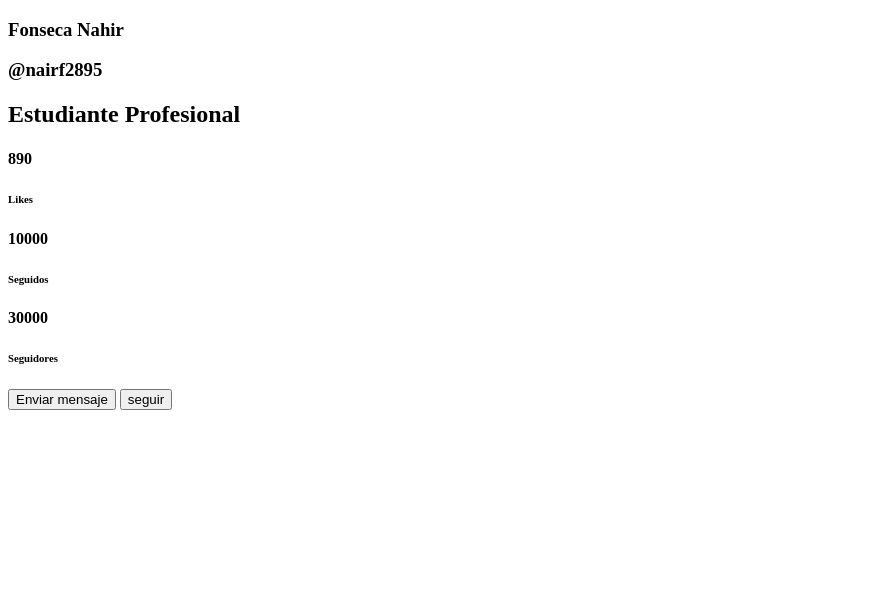
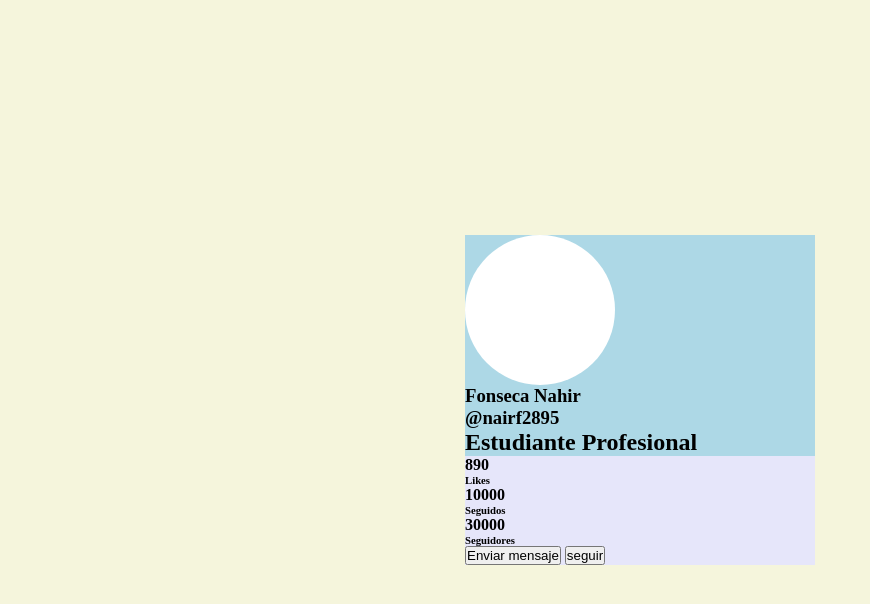
Before and after one commit to nahir2334/practicas, a plain HTML site: page TP1_tarjeta/tarjeta.html in a window 1280 px wide. Shown: the whole page, without its empty margins (0-870 px from the left). Drawn offline with Linux system fonts and the light colour scheme; files that its build step writes are made by us from their sources.

Commit message:
hfdxhxzh

```diff
--- a/TP1_tarjeta/css/estiloTarjeta.css
+++ b/TP1_tarjeta/css/estiloTarjeta.css
@@ -1 +1,42 @@
 @import url('../../assets/css/estilosGenerales.css');
+
+
+body{
+    background-color: beige;
+    height: 100vh;
+    width: 100%;
+    display: grid;
+    place-items: center;
+
+}
+
+.tarjeta{
+    width: 350px;
+    height: 500;
+    background-color: lavender;
+
+}
+
+.cabecera{
+    width: 100%;
+    height: 55%;
+    background-color: lightblue;
+}
+
+.fotoPerfil{
+    height: 150px;
+    width: 150px;
+    background-color: white;
+    border-radius: 50%;
+}
+
+
+
+
+
+
+.datos{
+    width: 100%;
+    height: 45%;
+    background-color: lightblue;
+}
--- a/img/tarjeta.html
+++ b/TP1_tarjeta/tarjeta.html
@@ -4,7 +4,7 @@
     <meta charset="UTF-8">
     <meta name="viewport" content="width=device-width, initial-scale=1.0">
     <title>Tarjeta Figma</title>
-    <link rel="stylesheet" href="ccs/estiloTarjeta.css">
+    <link rel="stylesheet" href="css/estiloTarjeta.css">
 </head>
 <body>
     <article class="tarjeta">
--- a/assets/css/estilosGenerales.css
+++ b/assets/css/estilosGenerales.css
@@ -0,0 +1,5 @@
+*{
+    margin: 0;
+    padding: 0;
+    box-sizing: border-box;
+}
```
